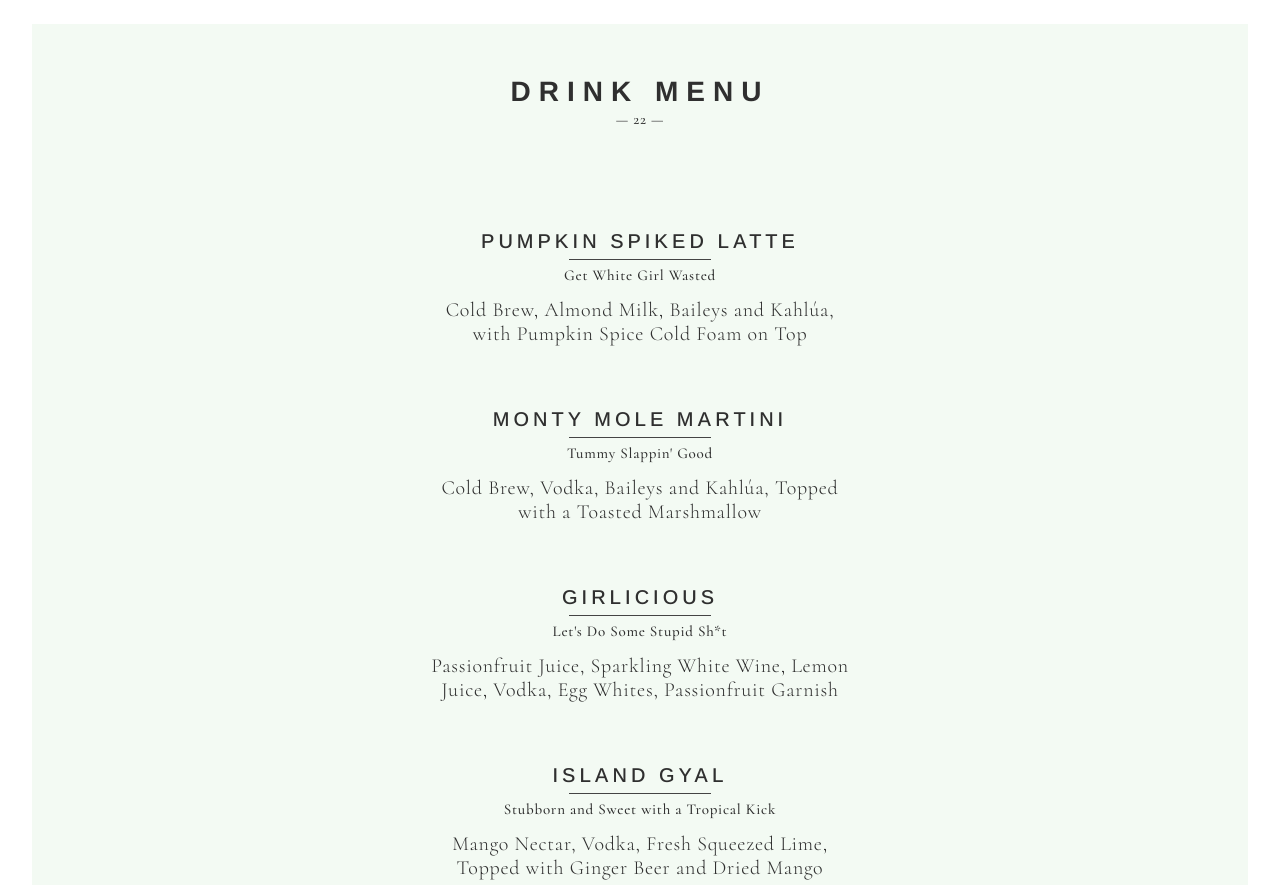
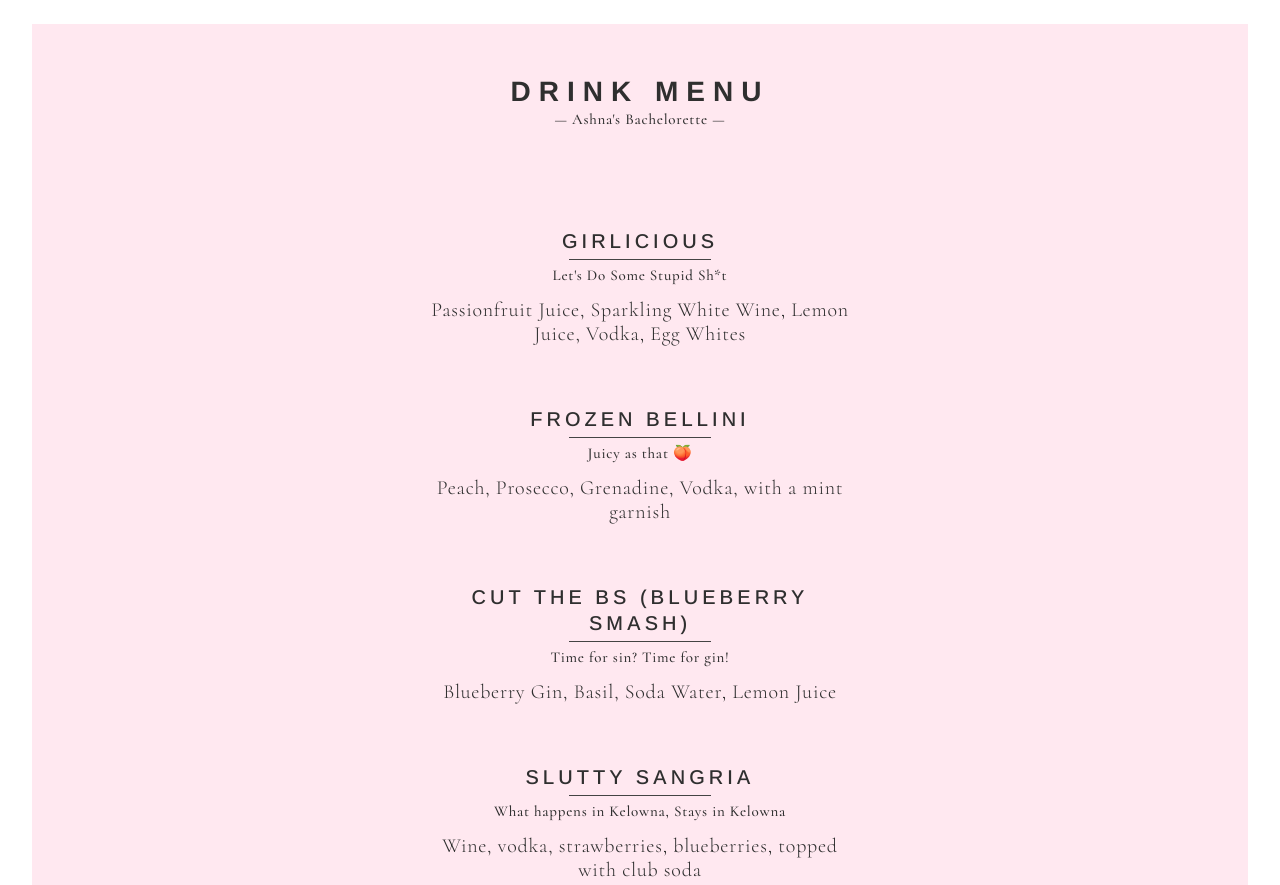
Before and after one commit to stephtherriault/ashna, a plain HTML site: page index.html in a window 1280 px wide. Shown: the top 885 px of the page. Drawn offline with nearby package versions, Linux system fonts and the light colour scheme.

Commit message:
initial text and colour change
Copy edited to new menu, background colour changed to pink

```diff
--- a/index.html
+++ b/index.html
@@ -3,7 +3,7 @@
 
 <head>
   <meta charset="utf-8">
-  <title> Ashika's 22nd drink menu</title>
+  <title> Ashna's Bachelorette Drink Menu</title>
   <link href="main.css" rel="stylesheet">
   <!-- Lets the chrome dev tool recognize media queries: -->
   <meta name="viewport" content="width=device-width, initial-scale=1, minimum-scale=1" />
@@ -22,25 +22,7 @@
     <div class="Background">
       <div class="Menu-Header">
       <h1>Drink Menu</h1>
-      <h3>— 22 —</h3>
-      </div>
-      <div class="Menu-Item">
-        <div class="Title-Stack">
-          <h2>Pumpkin Spiked Latte</h2>
-          <div class="Divider">
-          </div>
-          <h3>Get White Girl Wasted</h3>
-        </div>
-        <p> Cold Brew, Almond Milk, Baileys and Kahlúa, with Pumpkin Spice Cold Foam on Top</p> <!-- maybe baileys-->
-      </div>
-      <div class="Menu-Item">
-        <div class="Title-Stack">
-          <h2>Monty Mole Martini</h2>
-          <div class="Divider">
-          </div>
-          <h3>Tummy Slappin' Good</h3>
-        </div>
-        <p>Cold Brew, Vodka, Baileys and Kahlúa, Topped with a Toasted Marshmallow</p>
+      <h3>— Ashna's Bachelorette —</h3>
       </div>
       <div class="Menu-Item">
         <div class="Title-Stack">
@@ -49,16 +31,34 @@
           </div>
           <h3>Let's Do Some Stupid Sh*t</h3>
         </div>
-        <p>Passionfruit Juice, Sparkling White Wine, Lemon Juice, Vodka, Egg Whites, Passionfruit Garnish</p>
+        <p>Passionfruit Juice, Sparkling White Wine, Lemon Juice, Vodka, Egg Whites</p>
       </div>
       <div class="Menu-Item">
         <div class="Title-Stack">
-          <h2>Island Gyal</h2>
+          <h2>Frozen Bellini</h2>
           <div class="Divider">
           </div>
-          <h3> Stubborn and Sweet with a Tropical Kick</h3>
+          <h3>Juicy as that 🍑</h3>
         </div>
-        <p> Mango Nectar, Vodka, Fresh Squeezed Lime, Topped with Ginger Beer and Dried Mango</p>
+        <p> Peach, Prosecco, Grenadine, Vodka, with a mint garnish</p> <!-- maybe baileys-->
+      </div>
+      <div class="Menu-Item">
+        <div class="Title-Stack">
+          <h2>Cut the BS (Blueberry Smash)</h2>
+          <div class="Divider">
+          </div>
+          <h3>Time for sin? Time for gin!</h3>
+        </div>
+        <p>Blueberry Gin, Basil, Soda Water, Lemon Juice</p>
+      </div>
+      <div class="Menu-Item">
+        <div class="Title-Stack">
+          <h2>Slutty Sangria</h2>
+          <div class="Divider">
+          </div>
+          <h3>What happens in Kelowna, Stays in Kelowna</h3>
+        </div>
+        <p>Wine, vodka, strawberries, blueberries, topped with club soda</p>
       </div>
     </div>
   </section>
--- a/main.css
+++ b/main.css
@@ -14,7 +14,7 @@ body{
   align-items: center;
 }
 .Background{
-  background: #f3faf3;
+  background: #FFE8F0;
   padding: 20px;
   padding-bottom: 30vh;
   width: 100%;
```
Also changed, not shown: 1 other file.
